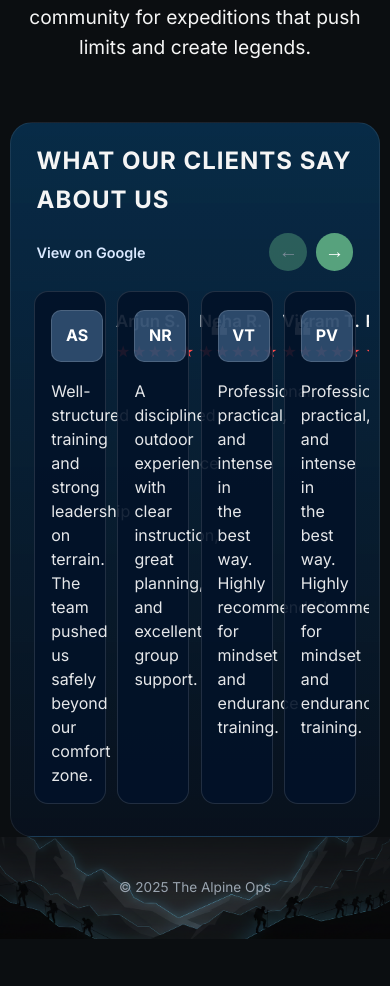
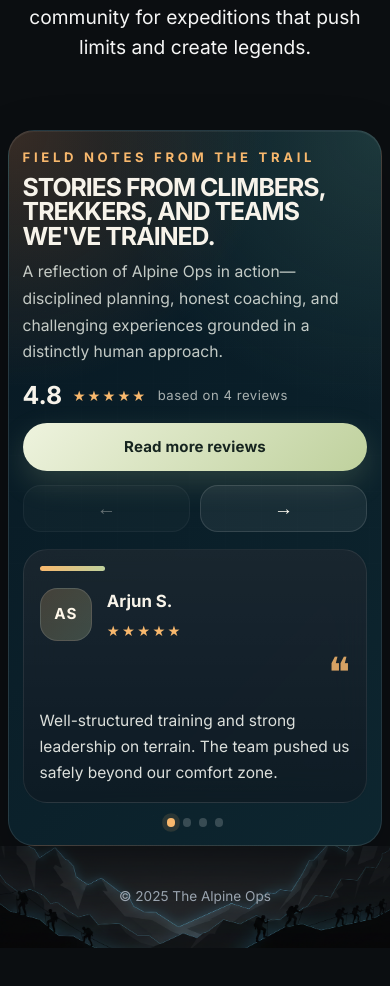
Before and after one commit to ramanTiwadi/thealpineops-site, a React (Vite) app: page / in a window 390 px wide. Shown: the part 1824-2810 px from the top of the page. Built offline with nearby package versions, Linux system fonts and the light colour scheme; no server answers.

Commit message:
updating reviews section

```diff
--- a/src/components/HomeReviews/HomeReviews.module.scss
+++ b/src/components/HomeReviews/HomeReviews.module.scss
@@ -1,117 +1,257 @@
 .googleReviews {
-  width: min(1240px, calc(100% - 3rem));
-  margin: 2.5rem auto 0;
-  padding: 0 1.25rem 2.5rem;
-  border-radius: 22px;
+  width: min(1240px, calc(100% - 2rem));
+  margin: 4rem auto 0;
+  padding: clamp(1.2rem, 2vw, 1.75rem);
+  border-radius: 32px;
+  position: relative;
+  overflow: hidden;
   background:
-    linear-gradient(180deg, rgba(10, 130, 210, 0.24), rgba(8, 17, 29, 0.78)),
-    rgba(8, 17, 29, 0.9);
-  border: 1px solid rgba(255, 255, 255, 0.08);
+    radial-gradient(circle at top left, rgba(225, 116, 45, 0.22), transparent 32%),
+    radial-gradient(circle at top right, rgba(111, 167, 142, 0.2), transparent 34%),
+    linear-gradient(135deg, rgba(7, 24, 35, 0.98), rgba(14, 40, 50, 0.95));
+  border: 1px solid rgba(255, 255, 255, 0.1);
+  box-shadow:
+    0 24px 60px rgba(0, 0, 0, 0.22),
+    inset 0 1px 0 rgba(255, 255, 255, 0.06);
+}
+
+.googleReviews::before {
+  content: "";
+  position: absolute;
+  inset: 0;
+  background:
+    linear-gradient(90deg, rgba(255, 255, 255, 0.04) 1px, transparent 1px),
+    linear-gradient(rgba(255, 255, 255, 0.04) 1px, transparent 1px);
+  background-size: 48px 48px;
+  opacity: 0.16;
+  pointer-events: none;
+}
+
+.reviewsHeader,
+.sliderViewport,
+.mobileDots {
+  position: relative;
+  z-index: 1;
 }
 
 .reviewsHeader {
-  display: flex;
-  align-items: flex-start;
-  justify-content: space-between;
-  gap: 1rem;
-  margin-bottom: 1.25rem;
-  padding: 1.5rem 1.5rem 0;
+  display: grid;
+  grid-template-columns: minmax(0, 1.5fr) auto;
+  gap: 1.5rem;
+  align-items: end;
+  margin-bottom: 1.5rem;
+}
+
+.headerCopy {
+  max-width: 720px;
 
   h2 {
-    margin: 0;
-    font-size: clamp(1.5rem, 3vw, 2.2rem);
+    margin: 0.45rem 0 0.85rem;
+    color: #f7f3ea;
+    font-size: clamp(1.55rem, 3vw, 2.5rem);
+    line-height: 0.98;
+    letter-spacing: -0.04em;
   }
 }
 
-.headerActions {
-  display: flex;
-  align-items: center;
-  gap: 0.9rem;
+.kicker {
+  margin: 0;
+  color: #f8b86d;
+  font-size: 0.82rem;
+  font-weight: 700;
+  letter-spacing: 0.28em;
+  text-transform: uppercase;
 }
 
-.headerActions a {
-  color: #d9e8ff;
+.intro {
+  margin: 0;
+  max-width: 62ch;
+  color: rgba(236, 240, 233, 0.82);
+  font-size: clamp(0.98rem, 1.6vw, 1.08rem);
+  line-height: 1.7;
+}
+
+.headerActions {
+  display: grid;
+  gap: 0.9rem;
+  justify-items: end;
+}
+
+.ratingSummary {
+  display: inline-flex;
+  align-items: center;
+  flex-wrap: wrap;
+  justify-content: flex-end;
+  gap: 0.45rem 0.65rem;
+  max-width: 18rem;
+  color: rgba(244, 246, 239, 0.92);
+}
+
+.ratingValue {
+  font-size: 1.55rem;
+  font-weight: 800;
+  line-height: 1;
+  color: #f7f3ea;
+}
+
+.ratingStars {
+  color: #f8b86d;
+  letter-spacing: 0.14em;
+  font-size: 0.9rem;
+}
+
+.ratingCount {
+  color: rgba(236, 240, 233, 0.7);
+  font-size: 0.82rem;
+  letter-spacing: 0.04em;
+}
+
+.pageStatus {
+  display: inline-flex;
+  align-items: center;
+  gap: 0.3rem;
+  padding: 0.48rem 0.82rem;
+  border-radius: 999px;
+  background: rgba(255, 255, 255, 0.08);
+  border: 1px solid rgba(255, 255, 255, 0.08);
+  color: rgba(244, 246, 239, 0.92);
+  font-size: 0.84rem;
+  letter-spacing: 0.12em;
+  text-transform: uppercase;
+}
+
+.pageDivider {
+  color: rgba(255, 255, 255, 0.42);
+}
+
+.reviewLink {
+  display: inline-flex;
+  align-items: center;
+  justify-content: center;
+  min-height: 2.9rem;
+  padding: 0.75rem 1.15rem;
+  border-radius: 999px;
+  background: linear-gradient(135deg, #eef3de, #bfd19d);
+  color: #16241f;
   text-decoration: none;
-  font-weight: 600;
-  font-size: 0.9rem;
+  font-size: 0.94rem;
+  font-weight: 700;
+  letter-spacing: 0.01em;
+  transition:
+    transform 0.22s ease,
+    box-shadow 0.22s ease;
+  box-shadow: 0 12px 30px rgba(191, 209, 157, 0.18);
+}
+
+.reviewLink:hover {
+  transform: translateY(-1px);
+  box-shadow: 0 16px 30px rgba(191, 209, 157, 0.24);
 }
 
 .sliderControls {
   display: inline-flex;
-  gap: 0.55rem;
+  gap: 0.6rem;
 }
 
 .sliderArrow {
-  width: 2.35rem;
-  height: 2.35rem;
+  width: 2.9rem;
+  height: 2.9rem;
   border-radius: 999px;
-  border: 0;
-  background: rgba(96, 176, 132, 0.9);
-  color: #fff;
+  border: 1px solid rgba(255, 255, 255, 0.12);
+  background: rgba(255, 255, 255, 0.06);
+  color: #fcf8ef;
   display: inline-flex;
   align-items: center;
   justify-content: center;
-  font-size: 1.2rem;
   cursor: pointer;
   transition:
-    background 0.2s ease,
-    transform 0.2s ease,
-    opacity 0.2s ease;
+    background 0.22s ease,
+    transform 0.22s ease,
+    opacity 0.22s ease,
+    border-color 0.22s ease;
 
-  &:hover:not(:disabled) {
-    background: rgba(117, 209, 154, 1);
-    transform: translateY(-1px);
+  span {
+    font-size: 1.2rem;
+    line-height: 1;
   }
+}
 
-  &:disabled {
-    opacity: 0.45;
-    cursor: not-allowed;
-  }
+.sliderArrow:hover:not(:disabled) {
+  background: rgba(248, 184, 109, 0.12);
+  border-color: rgba(248, 184, 109, 0.34);
+  transform: translateY(-1px);
+}
+
+.sliderArrow:disabled {
+  opacity: 0.38;
+  cursor: not-allowed;
 }
 
 .sliderViewport {
   overflow: hidden;
-  padding: 0 1rem 1.5rem;
+  margin: 0 -0.45rem;
 }
 
 .reviewsTrack {
   display: flex;
-  transition: transform 0.35s ease;
+  transition: transform 0.45s cubic-bezier(0.22, 1, 0.36, 1);
 }
 
 .reviewCard {
   min-width: 0;
-  margin: 0 0.5rem;
-  border: 1px solid rgba(255, 255, 255, 0.12);
-  border-radius: 14px;
-  padding: 1rem;
-  background: rgba(3, 18, 40, 0.9);
+  margin: 0 0.45rem;
+  padding: 1.15rem;
+  position: relative;
+  border-radius: 24px;
+  background:
+    linear-gradient(180deg, rgba(255, 255, 255, 0.08), rgba(255, 255, 255, 0.03)),
+    rgba(5, 18, 27, 0.82);
+  border: 1px solid rgba(255, 255, 255, 0.08);
+  backdrop-filter: blur(16px);
+  min-height: 100%;
+}
+
+.cardAccent {
+  width: 4.1rem;
+  height: 0.3rem;
+  margin-bottom: 1.05rem;
+  border-radius: 999px;
+  background: linear-gradient(90deg, #f8b86d, #bfd19d);
 }
 
 .reviewTop {
   display: grid;
   grid-template-columns: auto 1fr auto;
-  align-items: center;
-  gap: 0.8rem;
-  margin-bottom: 0.9rem;
+  gap: 0.9rem;
+  align-items: start;
+  margin-bottom: 1rem;
 }
 
 .avatar {
-  width: 52px;
-  height: 52px;
-  border-radius: 10px;
+  width: 3.3rem;
+  height: 3.3rem;
+  border-radius: 1.1rem;
   display: inline-flex;
   align-items: center;
   justify-content: center;
-  background: rgba(124, 176, 228, 0.35);
-  border: 1px solid rgba(255, 255, 255, 0.15);
-  color: #ffffff;
-  font-weight: 700;
+  background: linear-gradient(135deg, rgba(248, 184, 109, 0.2), rgba(191, 209, 157, 0.24));
+  border: 1px solid rgba(255, 255, 255, 0.12);
+  color: #fff8ea;
+  font-size: 0.95rem;
+  font-weight: 800;
+  letter-spacing: 0.08em;
 }
 
 .reviewMeta {
   display: grid;
-  gap: 0.25rem;
+  gap: 0.28rem;
+}
+
+.reviewAuthor {
+  margin: 0;
+  color: #f8f4ea;
+  font-size: 1.05rem;
+  font-weight: 700;
 }
 
 .reviewSubMeta {
@@ -123,57 +263,149 @@
 
 .reviewStars {
   margin: 0;
-  color: #ff4a4a;
-  letter-spacing: 0.1em;
+  color: #f8b86d;
+  letter-spacing: 0.16em;
+  font-size: 0.9rem;
 }
 
 .reviewTime {
   margin: 0;
-  font-size: 0.8rem;
-  color: rgba(255, 255, 255, 0.58);
+  color: rgba(232, 236, 229, 0.56);
+  font-size: 0.78rem;
+  letter-spacing: 0.06em;
+  text-transform: uppercase;
+}
+
+.quoteMark {
+  margin: -0.15rem 0 0;
+  color: rgba(248, 184, 109, 0.85);
+  font-size: 2.6rem;
+  line-height: 0.9;
 }
 
 .reviewCopy {
   margin: 0;
-  color: rgba(255, 255, 255, 0.9);
-  line-height: 1.5;
+  color: rgba(243, 245, 240, 0.9);
+  font-size: 1rem;
+  line-height: 1.78;
+  text-wrap: pretty;
 }
 
-.reviewAuthor {
-  margin: 0;
-  font-weight: 600;
-  font-size: 1.05rem;
+.mobileDots {
+  display: none;
 }
 
-.quoteMark {
-  margin: 0;
-  font-size: 2.4rem;
-  line-height: 1;
-  color: rgba(255, 255, 255, 0.9);
+.dot {
+  width: 0.55rem;
+  height: 0.55rem;
+  border-radius: 999px;
+  background: rgba(255, 255, 255, 0.18);
+}
+
+.dotActive {
+  background: #f8b86d;
+  box-shadow: 0 0 0 0.3rem rgba(248, 184, 109, 0.12);
+}
+
+@media (max-width: 1023px) {
+  .reviewsHeader {
+    grid-template-columns: 1fr;
+    align-items: start;
+  }
+
+  .headerActions {
+    grid-template-columns: repeat(3, auto);
+    align-items: center;
+    justify-content: space-between;
+    justify-items: start;
+  }
 }
 
 @media (max-width: 767px) {
   .googleReviews {
-    width: calc(100% - 1.25rem);
-    padding: 0 0.6rem 1rem;
+    width: calc(100% - 1rem);
+    margin-top: 3rem;
+    padding: 1rem 0.85rem 1.15rem;
+    border-radius: 26px;
+  }
+
+  .googleReviews::before {
+    background-size: 36px 36px;
   }
 
   .reviewsHeader {
-    flex-direction: column;
-    align-items: stretch;
-    gap: 0.9rem;
-    padding: 1.2rem 1rem 0;
+    gap: 1.1rem;
+    margin-bottom: 1.1rem;
+  }
+
+  .headerCopy {
+    h2 {
+      margin-bottom: 0.7rem;
+    }
   }
 
   .headerActions {
+    grid-template-columns: 1fr;
+    justify-items: stretch;
+  }
+
+  .ratingSummary {
+    justify-content: flex-start;
+    max-width: none;
+  }
+
+  .pageStatus {
+    width: fit-content;
+  }
+
+  .reviewLink {
+    width: 100%;
+  }
+
+  .sliderControls {
     justify-content: space-between;
   }
 
+  .sliderArrow {
+    width: calc(50% - 0.3rem);
+    border-radius: 18px;
+  }
+
   .sliderViewport {
-    padding: 0 0.5rem 1rem;
+    margin: 0;
   }
 
   .reviewCard {
-    margin: 0 0.35rem;
+    margin: 0;
+    padding: 1rem;
+  }
+
+  .reviewTop {
+    grid-template-columns: auto 1fr;
+  }
+
+  .quoteMark {
+    grid-column: 2;
+    justify-self: end;
+  }
+
+  .reviewCopy {
+    font-size: 0.97rem;
+    line-height: 1.68;
+  }
+
+  .mobileDots {
+    display: flex;
+    justify-content: center;
+    gap: 0.45rem;
+    margin-top: 0.95rem;
   }
 }
+
+@media (prefers-reduced-motion: reduce) {
+  .reviewLink,
+  .sliderArrow,
+  .reviewsTrack {
+    transition: none;
+  }
+}
--- a/src/components/HomeReviews/HomeReviews.tsx
+++ b/src/components/HomeReviews/HomeReviews.tsx
@@ -1,6 +1,5 @@
 import { useEffect, useMemo, useState } from "react";
 import type { RefObject } from "react";
-import styles from "./HomeReviews.module.scss";
 
 type ReviewItem = {
   name: string;
@@ -10,20 +9,14 @@ type ReviewItem = {
   authorUrl?: string | null;
 };
 
-type GoogleReviewsResponse = {
-  source?: string;
-  name?: string;
-  rating?: number | null;
-  totalReviews?: number;
-  googleUrl?: string | null;
-  reviews?: ReviewItem[];
-};
-
 type HomeReviewsProps = {
   sectionRef: RefObject<HTMLElement | null>;
   className?: string;
   reviews: ReviewItem[];
 };
+
+const GOOGLE_REVIEWS_URL =
+  "https://www.google.com/search?sca_esv=879950088f824d1a&rlz=1C5GCEM_enIN1130IN1130&sxsrf=ANbL-n4LXDj8kPlA21xD6vlUBbWtkW04QQ:1774943812075&si=AL3DRZEsmMGCryMMFSHJ3StBhOdZ2-6yYkXd_doETEE1OR-qOTc3M5HYvMEc0Q8d4gk5Uns4EeALN_Xq6mNQLOIR4-v3xHsFnR6MF93SSPLrSjrfiSq-xC1DqBfFVL-GulV8CNeNdqYyUl1FOAGCJEt6KXMec2fYZOmIDAYF0T4ePpxCGg58b7I%3D&q=Alpine+Operations+and+Expeditions+Reviews&sa=X&ved=2ahUKEwiB06j71MmTAxWmTmwGHVsBCkQQ0bkNegQIIhAH&biw=1728&bih=907&dpr=2";
 
 const getCardsPerView = (width: number) => {
   if (width >= 1200) return 3;
@@ -36,45 +29,10 @@ const HomeReviews = ({
   className = "",
   reviews,
 }: HomeReviewsProps) => {
-  const [remoteReviews, setRemoteReviews] = useState<ReviewItem[] | null>(null);
-  const [googleUrl, setGoogleUrl] = useState<string | null>(null);
   const [cardsPerView, setCardsPerView] = useState(() =>
     typeof window === "undefined" ? 3 : getCardsPerView(window.innerWidth),
   );
   const [activeIndex, setActiveIndex] = useState(0);
-
-  useEffect(() => {
-    const endpoint = import.meta.env.VITE_GOOGLE_REVIEWS_API_URL;
-    if (!endpoint) return;
-
-    let cancelled = false;
-
-    const loadReviews = async () => {
-      try {
-        const response = await fetch(endpoint);
-        if (!response.ok) return;
-
-        const data = (await response.json()) as GoogleReviewsResponse;
-        if (cancelled) return;
-
-        if (Array.isArray(data.reviews) && data.reviews.length > 0) {
-          setRemoteReviews(data.reviews);
-        }
-
-        if (data.googleUrl) {
-          setGoogleUrl(data.googleUrl);
-        }
-      } catch {
-        // Fall back to bundled reviews when the worker is unavailable.
-      }
-    };
-
-    void loadReviews();
-
-    return () => {
-      cancelled = true;
-    };
-  }, []);
 
   useEffect(() => {
     if (typeof window === "undefined") return;
@@ -84,17 +42,28 @@ const HomeReviews = ({
     return () => window.removeEventListener("resize", onResize);
   }, []);
 
-  const displayReviews = remoteReviews?.length ? remoteReviews : reviews;
-
   const maxIndex = useMemo(
-    () => Math.max(0, displayReviews.length - cardsPerView),
-    [displayReviews.length, cardsPerView],
+    () => Math.max(0, reviews.length - cardsPerView),
+    [reviews.length, cardsPerView],
   );
 
   const clampedIndex = Math.min(activeIndex, maxIndex);
   const canGoPrev = clampedIndex > 0;
   const canGoNext = clampedIndex < maxIndex;
   const translate = (clampedIndex * 100) / cardsPerView;
+  const totalPages = Math.max(1, maxIndex + 1);
+  const currentPage = Math.min(clampedIndex + 1, totalPages);
+  const totalReviews = reviews.length;
+  const averageRating = useMemo(() => {
+    if (!reviews.length) return 0;
+
+    const totalRating = reviews.reduce(
+      (sum, review) => sum + (review.rating ?? 5),
+      0,
+    );
+
+    return totalRating / reviews.length;
+  }, [reviews]);
 
   const getInitials = (name: string) =>
     name
@@ -104,30 +73,42 @@ const HomeReviews = ({
       .slice(0, 2);
 
   return (
-    <section
-      ref={sectionRef}
-      className={`${styles.googleReviews} ${className}`.trim()}
-    >
-      <div className={styles.reviewsHeader}>
-        <h2>What Our Clients Say About Us</h2>
-        <div className={styles.headerActions}>
+    <section ref={sectionRef} className={`googleReviews ${className}`.trim()}>
+      <div className="reviewsHeader">
+        <div className="headerCopy">
+          <p className="kicker">Field Notes From The Trail</p>
+          <h2>
+            Stories from climbers, trekkers, and teams we&apos;ve trained.
+          </h2>
+          <p className="intro">
+            A reflection of Alpine Ops in action—disciplined planning, honest
+            coaching, and challenging experiences grounded in a distinctly human
+            approach.
+          </p>
+        </div>
+
+        <div className="headerActions">
+          <div className="ratingSummary" aria-label="Average review rating">
+            <span className="ratingValue">{averageRating.toFixed(1)}</span>
+            <span className="ratingStars" aria-hidden="true">
+              {"★".repeat(Math.round(averageRating))}
+            </span>
+            <span className="ratingCount">
+              based on {totalReviews} review{totalReviews === 1 ? "" : "s"}
+            </span>
+          </div>
           <a
-            href={
-              googleUrl ??
-              "https://www.google.com/search?sca_esv=879950088f824d1a&rlz=1C5GCEM_enIN1130IN1130&sxsrf=ANbL-n4LXDj8kPlA21xD6vlUBbWtkW04QQ:1774943812075&si=AL3DRZEsmMGCryMMFSHJ3StBhOdZ2-6yYkXd_doETEE1OR-qOTc3M5HYvMEc0Q8d4gk5Uns4EeALN_Xq6mNQLOIR4-v3xHsFnR6MF93SSPLrSjrfiSq-xC1DqBfFVL-GulV8CNeNdqYyUl1FOAGCJEt6KXMec2fYZOmIDAYF0T4ePpxCGg58b7I%3D&q=Alpine+Operations+and+Expeditions+Reviews&sa=X&ved=2ahUKEwiB06j71MmTAxWmTmwGHVsBCkQQ0bkNegQIIhAH&biw=1728&bih=907&dpr=2"
-            }
+            href={GOOGLE_REVIEWS_URL}
             target="_blank"
             rel="noreferrer"
+            className="reviewLink"
           >
-            View on Google
+            Read more reviews
           </a>
-          <div
-            className={styles.sliderControls}
-            aria-label="Reviews navigation"
-          >
+          <div className="sliderControls" aria-label="Reviews navigation">
             <button
               type="button"
-              className={styles.sliderArrow}
+              className="sliderArrow"
               onClick={() =>
                 setActiveIndex((index) =>
                   Math.max(0, Math.min(index, maxIndex) - 1),
@@ -136,11 +117,11 @@ const HomeReviews = ({
               disabled={!canGoPrev}
               aria-label="Previous reviews"
             >
-              ←
+              <span aria-hidden="true">←</span>
             </button>
             <button
               type="button"
-              className={styles.sliderArrow}
+              className="sliderArrow"
               onClick={() =>
                 setActiveIndex((index) =>
                   Math.min(maxIndex, Math.min(index, maxIndex) + 1),
@@ -149,47 +130,57 @@ const HomeReviews = ({
               disabled={!canGoNext}
               aria-label="Next reviews"
             >
-              →
+              <span aria-hidden="true">→</span>
             </button>
           </div>
         </div>
       </div>
 
-      <div className={styles.sliderViewport}>
+      <div className="sliderViewport">
         <div
-          className={styles.reviewsTrack}
+          className="reviewsTrack"
           style={{ transform: `translateX(-${translate}%)` }}
         >
-          {displayReviews.map((item, index) => (
+          {reviews.map((item, index) => (
             <article
               key={`${item.name}-${index}`}
-              className={styles.reviewCard}
-              style={{ flexBasis: `${100 / cardsPerView}%` }}
+              className="reviewCard"
+              style={{ flex: `0 0 ${100 / cardsPerView}%` }}
             >
-              <div className={styles.reviewTop}>
-                <div className={styles.avatar}>{getInitials(item.name)}</div>
-                <div className={styles.reviewMeta}>
-                  <p className={styles.reviewAuthor}>{item.name}</p>
-                  <div className={styles.reviewSubMeta}>
+              <div className="cardAccent" aria-hidden="true" />
+              <div className="reviewTop">
+                <div className="avatar">{getInitials(item.name)}</div>
+                <div className="reviewMeta">
+                  <p className="reviewAuthor">{item.name}</p>
+                  <div className="reviewSubMeta">
                     <p
-                      className={styles.reviewStars}
+                      className="reviewStars"
                       aria-label={`${item.rating ?? 5} star review`}
                     >
                       {"★".repeat(item.rating ?? 5)}
                     </p>
                     {item.relativeTime ? (
-                      <p className={styles.reviewTime}>{item.relativeTime}</p>
+                      <p className="reviewTime">{item.relativeTime}</p>
                     ) : null}
                   </div>
                 </div>
-                <p className={styles.quoteMark} aria-hidden="true">
+                <p className="quoteMark" aria-hidden="true">
                   ❝
                 </p>
               </div>
-              <p className={styles.reviewCopy}>{item.review}</p>
+              <p className="reviewCopy">{item.review}</p>
             </article>
           ))}
         </div>
+      </div>
+
+      <div className="mobileDots" aria-hidden="true">
+        {Array.from({ length: totalPages }).map((_, index) => (
+          <span
+            key={index}
+            className={`dot ${index === clampedIndex ? "dotActive" : ""}`.trim()}
+          />
+        ))}
       </div>
     </section>
   );
--- a/src/data/reviews.json
+++ b/src/data/reviews.json
@@ -1,18 +1,22 @@
 [
   {
     "name": "Arjun S.",
-    "review": "Well-structured training and strong leadership on terrain. The team pushed us safely beyond our comfort zone."
+    "review": "Well-structured training and strong leadership on terrain. The team pushed us safely beyond our comfort zone.",
+    "rating": 5
   },
   {
     "name": "Neha R.",
-    "review": "A disciplined outdoor experience with clear instruction, great planning, and excellent group support."
+    "review": "A disciplined outdoor experience with clear instruction, great planning, and excellent group support.",
+    "rating": 4
   },
   {
     "name": "Vikram T.",
-    "review": "Professional, practical, and intense in the best way. Highly recommended for mindset and endurance training."
+    "review": "Professional, practical, and intense in the best way. Highly recommended for mindset and endurance training.",
+    "rating": 5
   },
   {
     "name": "Pooja V.",
-    "review": "Professional, practical, and intense in the best way. Highly recommended for mindset and endurance training."
+    "review": "Professional, practical, and intense in the best way. Highly recommended for mindset and endurance training.",
+    "rating": 5
   }
 ]
--- a/src/pages/Home/Home.tsx
+++ b/src/pages/Home/Home.tsx
@@ -3,7 +3,6 @@ import Hero from "../../components/Hero/Hero";
 import HomeReviews from "../../components/HomeReviews/HomeReviews";
 import baseUrl from "../../constants/baseUrl";
 import reviewsData from "../../data/reviews.json";
-import styles from "./Home.module.scss";
 
 type ReviewItem = {
   name: string;
@@ -75,10 +74,10 @@ const Home = () => {
       </div>
       <section
         ref={aboutRef}
-        className={`${styles.aboutSection} ${styles.parallaxSection}`}
+        className="aboutSection parallaxSection"
       >
         <img
-          className={styles.aboutLogo}
+          className="aboutLogo"
           src={`${baseUrl}assets/images/logo.png`}
           alt="The Alpine Ops logo"
         />
@@ -101,7 +100,7 @@ const Home = () => {
       </section>
       <HomeReviews
         sectionRef={reviewsRef}
-        className={styles.parallaxSection}
+        className="parallaxSection"
         reviews={reviews}
       />
     </>
--- a/src/styles/main.scss
+++ b/src/styles/main.scss
@@ -9,6 +9,7 @@
 @use "../pages/Contact/Contact.module.scss";
 @use "../pages/Blogs/Blogs.module.scss";
 @use "../pages/MountainPro/MountainPro.module.scss";
+@use "../pages/Home/Home.module.scss";
 
 @use "../components/Hero/Hero.module.scss";
 @use "../components/Header/Header.module.scss";
@@ -16,3 +17,4 @@
 @use "../components/Navbar/Navbar.module.scss";
 @use "../components/Footer/Footer.module.scss";
 @use "../components//ProgramCard/ProgramCard.module.scss";
+@use "../components/HomeReviews/HomeReviews.module.scss";
```
Also changed, not shown: cloudflare-worker/src/index.js (deleted, +0 -121 lines), cloudflare-worker/README.md (deleted), 1 other file (tests, documents, lock files or other folders).
